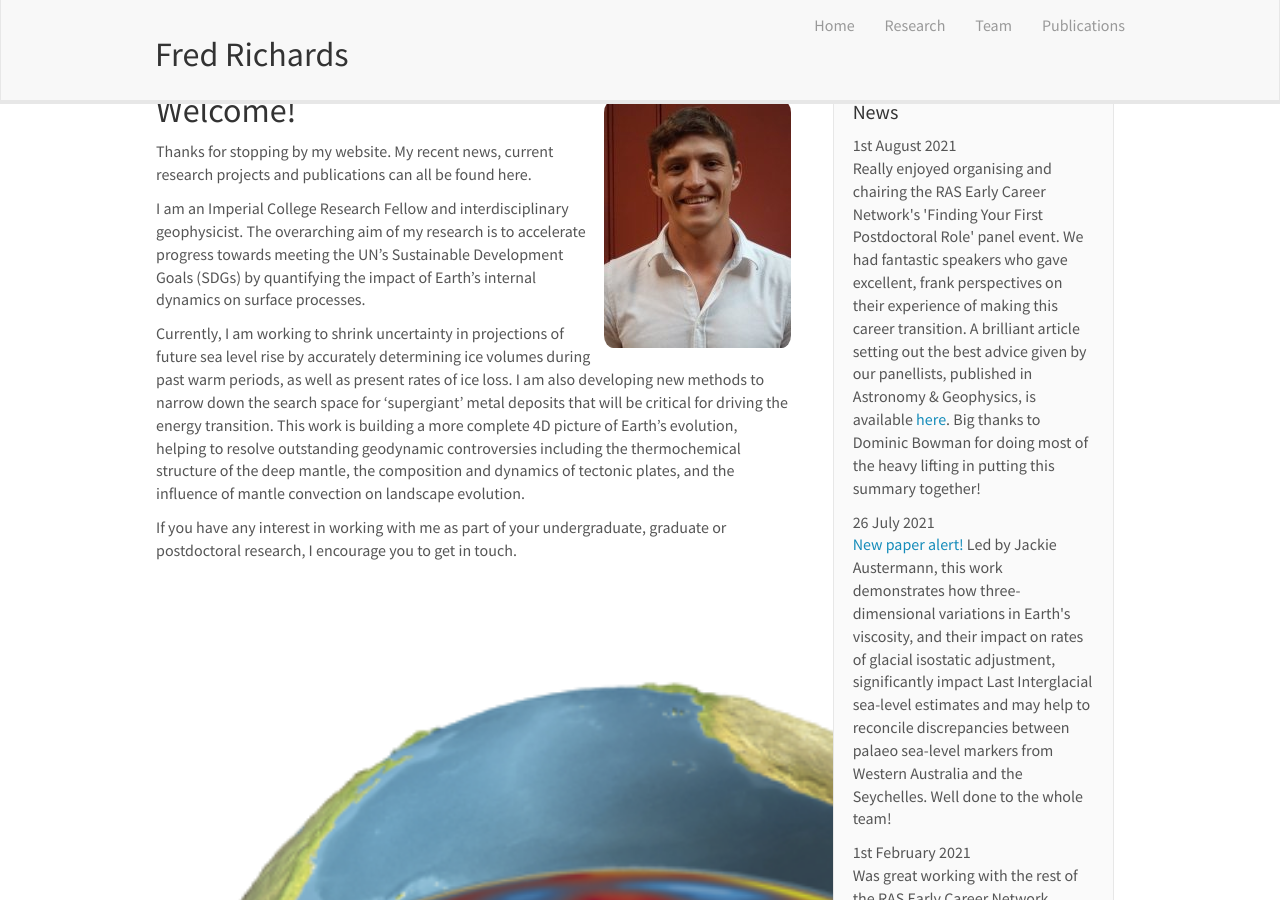
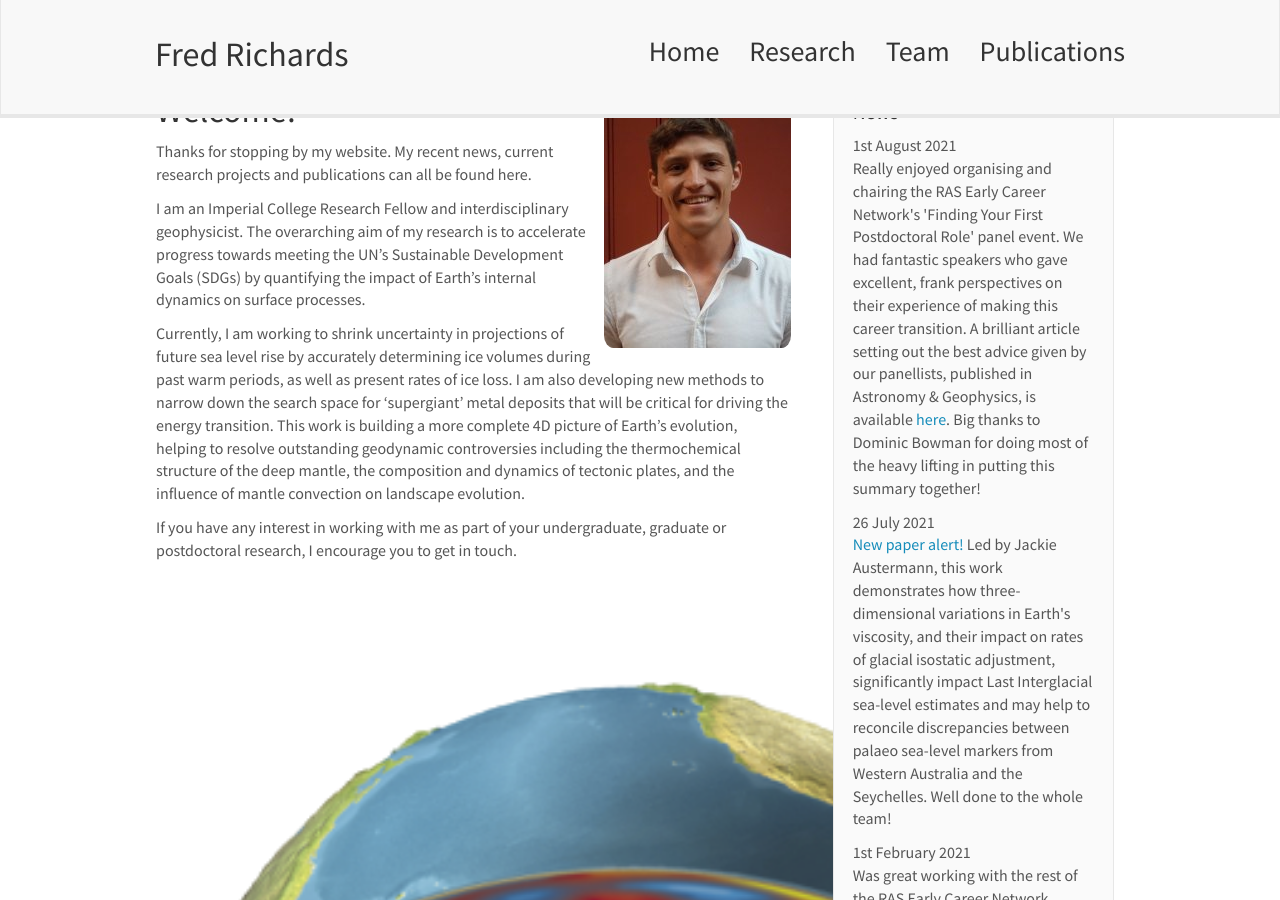
Before and after one commit to freddrichards/freddrichards.github.io, a Jekyll site: the page built from index.md, in a window 1280 px wide and 900 px high. Built offline with Jekyll 4.4.1, drawn with Linux system fonts in a browser that asks for light colours; nearby versions of some CDN libraries.

```diff
--- a/_includes/header.html
+++ b/_includes/header.html
@@ -12,10 +12,10 @@
 	</div>
 	<div class="collapse navbar-collapse" id="navbar-collapse-1">
 	  <ul class="nav navbar-nav navbar-right">
-		<li><a href="{{ site.url }}{{ site.baseurl }}/">Home</a></li>
-		<li><a href="{{ site.url }}{{ site.baseurl }}/research">Research</a></li>
-		<li><a href="{{ site.url }}{{ site.baseurl }}/team">Team</a></li>
-		<li><a href="{{ site.url }}{{ site.baseurl }}/publications">Publications</a></li>
+		<li><a href="{{ site.url }}{{ site.baseurl }}/"><h3>Home<h3></a></li>
+		<li><a href="{{ site.url }}{{ site.baseurl }}/research"><h3>Research<h3></a></li>
+		<li><a href="{{ site.url }}{{ site.baseurl }}/team"><h3>Team<h3></a></li>
+		<li><a href="{{ site.url }}{{ site.baseurl }}/publications"><h3>Publications<h3></a></li>
 	  </ul>
 	</div>
   </div>
```
